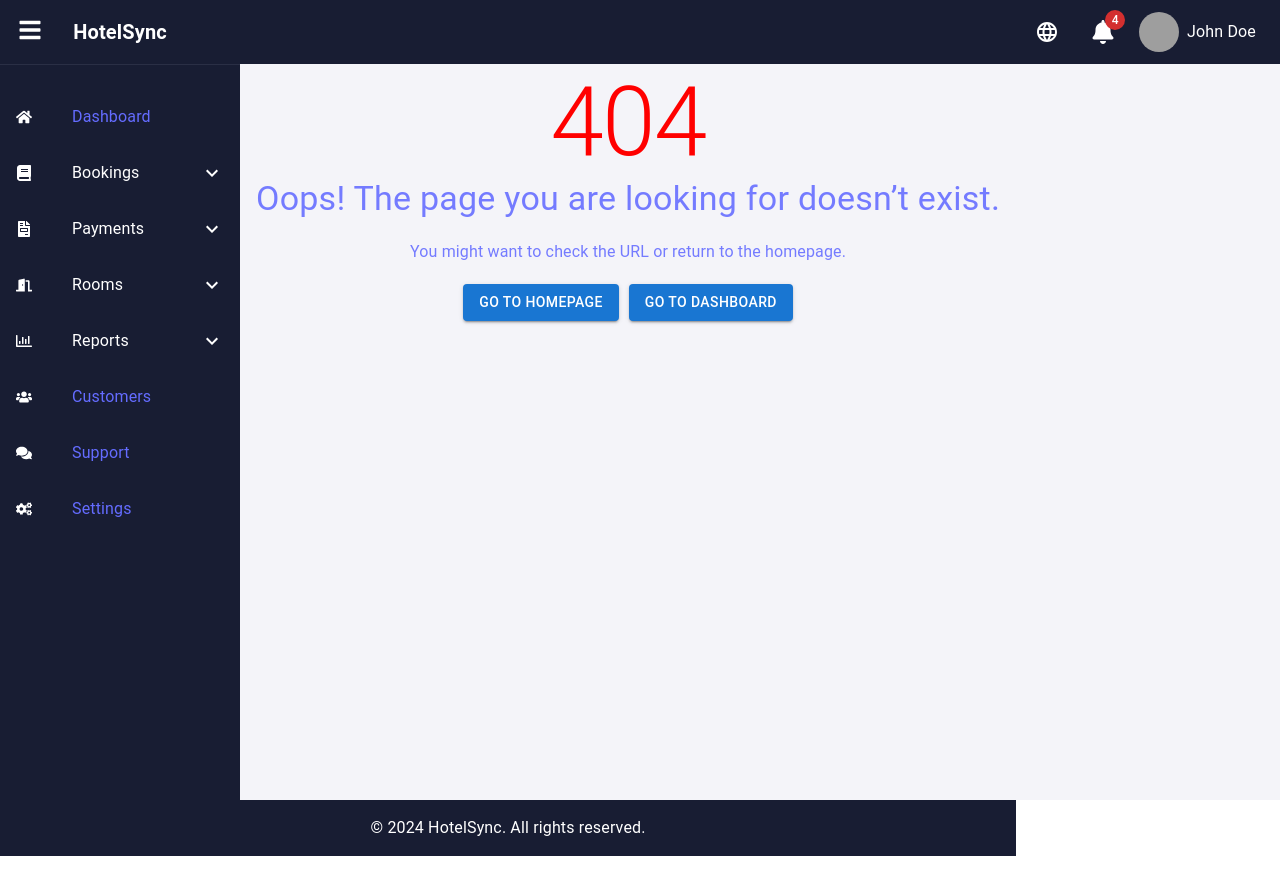
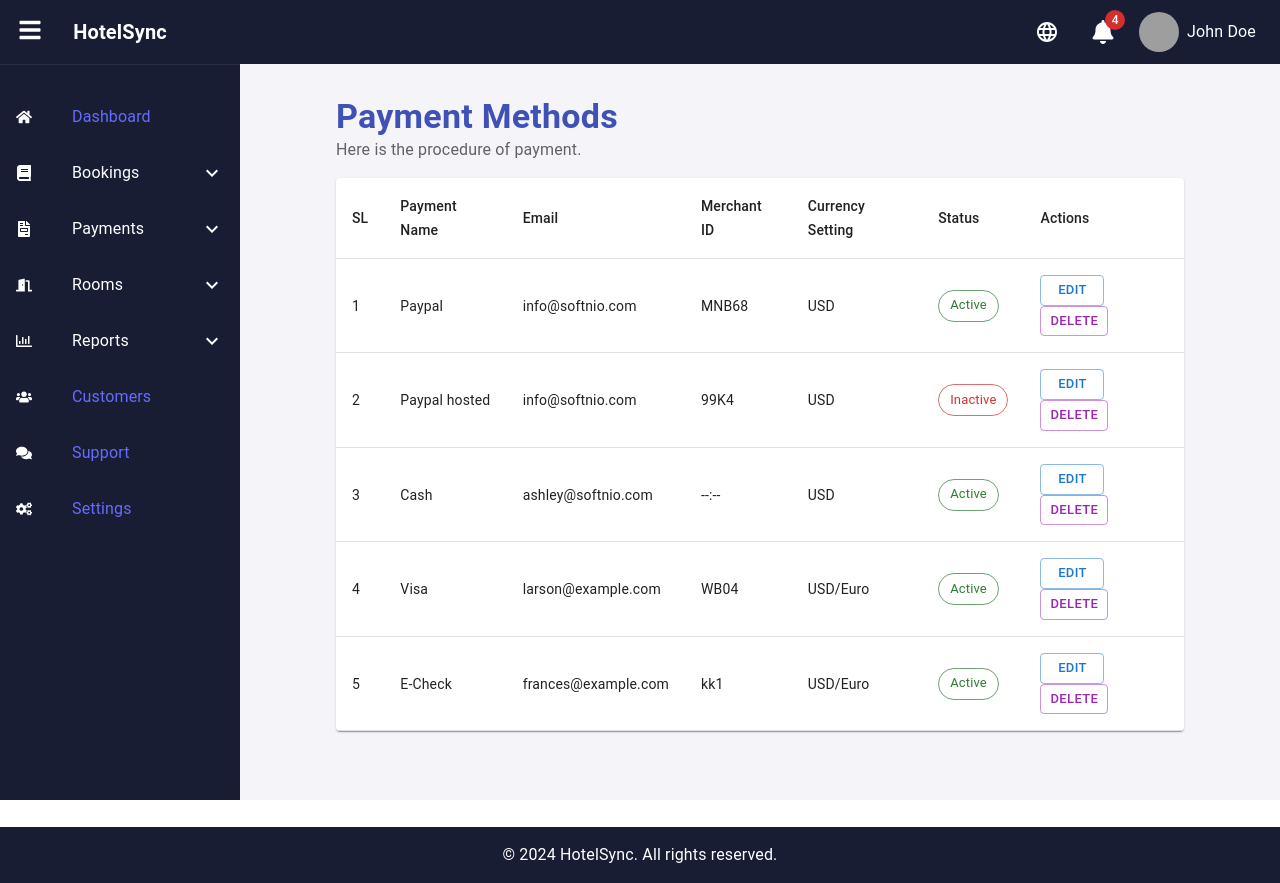
Before and after one commit to hirunaofficial/hotel-sync, a React (Vite) app in the folder hotel-sync-frontend/: page /payments in a window 1280 px wide. Before the commit the page ends 856 px from the top, so only its background shows below. Built offline with nearby package versions, Linux system fonts and the light colour scheme; grey boxes are pictures that could not be loaded.

Commit message:
Payment Page Added

```diff
--- a/hotel-sync-frontend/src/App.jsx
+++ b/hotel-sync-frontend/src/App.jsx
@@ -9,6 +9,7 @@ import Stocks from './pages/Reports/Stocks';
 import Customers from './pages/Customers';
 import Support from './pages/Support';
 import Settings from './pages/Settings';
+import PaymentMethods from './pages/Payment/PaymentMethods';
 import Header from './components/Header';
 import Footer from './components/Footer';
 import Dashboard from './pages/Dashboard';
@@ -41,6 +42,7 @@ const App = () => {
               <Route path="/customers" element={<Customers />} />
               <Route path="/support" element={<Support />} />
               <Route path="/settings" element={<Settings />} />
+              <Route path='/payments' element={<PaymentMethods/>}/>
               <Route path="*" element={<NotFound />} /> {/* Catch-all for undefined routes */}
             </Routes>
           </Box>
--- a/hotel-sync-frontend/src/components/SideBar.jsx
+++ b/hotel-sync-frontend/src/components/SideBar.jsx
@@ -57,7 +57,7 @@ const Sidebar = () => {
       icon: <FaFileInvoice />,
       hasSubMenu: true,
       subItems: [
-        { text: 'Payment History', link: '/payments' },
+        { text: 'Payment Method', link: '/payments' },
         { text: 'Add Payment', link: '/payments/add' },
         { text: 'Invoice', link: '/payments/invoice' },
       ],
--- /dev/null
+++ b/hotel-sync-frontend/src/pages/Payment/PaymentMethods.jsx
@@ -0,0 +1,71 @@
+import React from 'react';
+import {
+  Box, Table, TableBody, TableCell, TableContainer, TableHead,
+  TableRow, Paper, Typography, Button, Chip
+} from '@mui/material';
+
+const PaymentMethods = () => {
+  // Sample Data
+  const paymentMethods = [
+    { id: 1, name: "Paypal", email: "info@softnio.com", merchantId: "MNB68", currency: "USD", status: "Active" },
+    { id: 2, name: "Paypal hosted", email: "info@softnio.com", merchantId: "99K4", currency: "USD", status: "Inactive" },
+    { id: 3, name: "Cash", email: "ashley@softnio.com", merchantId: "--:--", currency: "USD", status: "Active" },
+    { id: 4, name: "Visa", email: "larson@example.com", merchantId: "WB04", currency: "USD/Euro", status: "Active" },
+    { id: 5, name: "E-Check", email: "frances@example.com", merchantId: "kk1", currency: "USD/Euro", status: "Active" }
+  ];
+
+  return (
+    <Box sx={{ padding: 10 }}>
+      <Typography variant="h4" sx={{ fontWeight: 'bold', color: '#3f51b5' }}>
+        Payment Methods
+      </Typography>
+      <Typography variant="body1" sx={{ mb: 2, color: 'text.secondary' }}>
+        Here is the procedure of payment.
+      </Typography>
+
+      <TableContainer component={Paper}>
+        <Table>
+          <TableHead>
+            <TableRow>
+              <TableCell>SL</TableCell>
+              <TableCell>Payment Name</TableCell>
+              <TableCell>Email</TableCell>
+              <TableCell>Merchant ID</TableCell>
+              <TableCell>Currency Setting</TableCell>
+              <TableCell>Status</TableCell>
+              <TableCell>Actions</TableCell>
+            </TableRow>
+          </TableHead>
+          <TableBody>
+            {paymentMethods.map((method) => (
+              <TableRow key={method.id}>
+                <TableCell>{method.id}</TableCell>
+                <TableCell>{method.name}</TableCell>
+                <TableCell>{method.email}</TableCell>
+                <TableCell>{method.merchantId}</TableCell>
+                <TableCell>{method.currency}</TableCell>
+                <TableCell>
+                  <Chip
+                    label={method.status}
+                    color={method.status === "Active" ? "success" : "error"}
+                    variant="outlined"
+                  />
+                </TableCell>
+                <TableCell>
+                  <Button variant="outlined" size="small" sx={{ marginRight: 1 }}>
+                    Edit
+                  </Button>
+                  <Button variant="outlined" size="small" color="secondary">
+                    Delete
+                  </Button>
+                </TableCell>
+              </TableRow>
+            ))}
+          </TableBody>
+        </Table>
+      </TableContainer>
+    </Box>
+  );
+};
+
+export default PaymentMethods;
```
